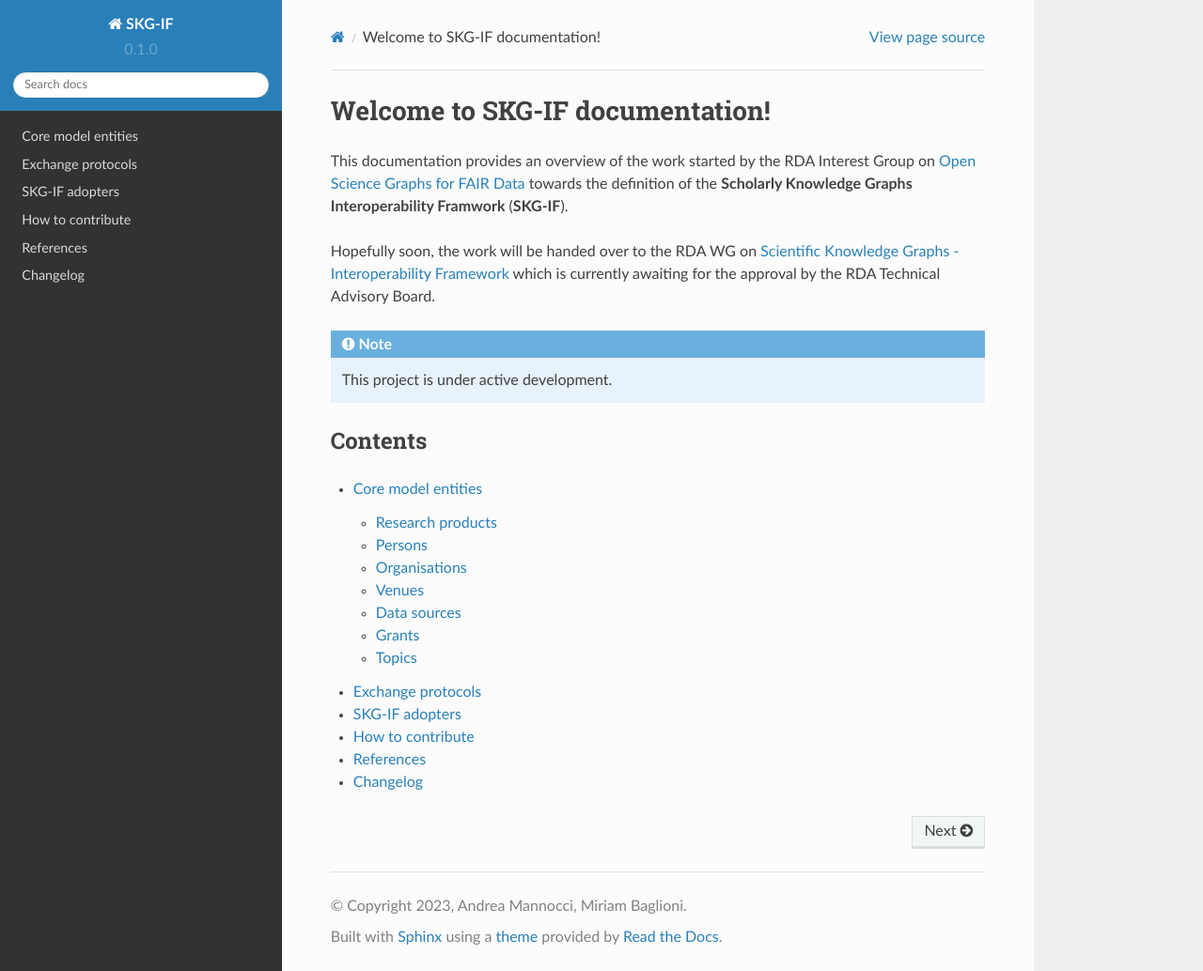
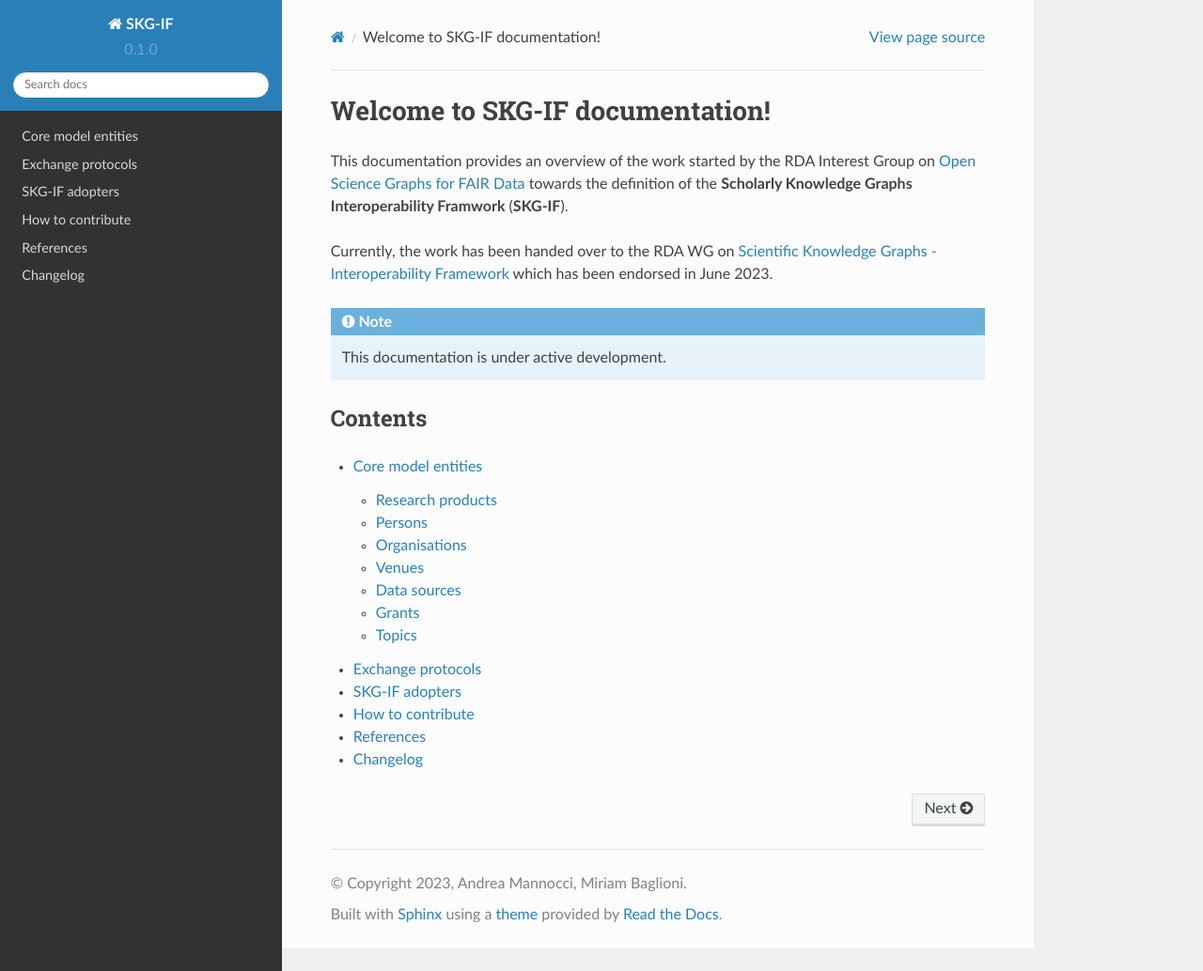
Before and after one commit to andremann/SKG-IF, a Sphinx documentation site: the page built from docs/source/index.rst, in a window 1280 px wide and 1034 px high. Shown: the whole window at 94% size. Built offline with Sphinx 7.4.7 and the Read the Docs theme 2.0.0, drawn with Linux system fonts in a browser that asks for light colours; pages that are not in the unit, such as notebooks, are missing from menus.

Commit message:
updated index page

```diff
--- a/docs/source/index.rst
+++ b/docs/source/index.rst
@@ -5,11 +5,11 @@
 `Open Science Graphs for FAIR Data <https://rd-alliance.org/groups/open-science-graphs-fair-data-ig>`_
 towards the definition of the **Scholarly Knowledge Graphs Interoperability Framwork** (**SKG-IF**).
 
-Hopefully soon, the work will be handed over to the RDA WG on `Scientific Knowledge Graphs - Interoperability Framework <https://www.rd-alliance.org/groups/scientific-knowledge-graphs-interoperability-framework-skg-if-wg>`_
-which is currently awaiting for the approval by the RDA Technical Advisory Board.
+Currently, the work has been handed over to the RDA WG on `Scientific Knowledge Graphs - Interoperability Framework <https://www.rd-alliance.org/groups/scientific-knowledge-graphs-interoperability-framework-skg-if-wg>`_
+which has been endorsed in June 2023.
 
 .. note::
-   This project is under active development.
+   This documentation is under active development.
 
 .. .. include:: snippets/foo.rsti
 
```
